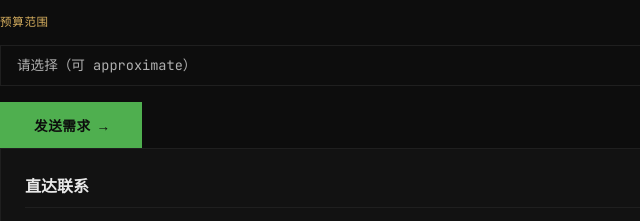
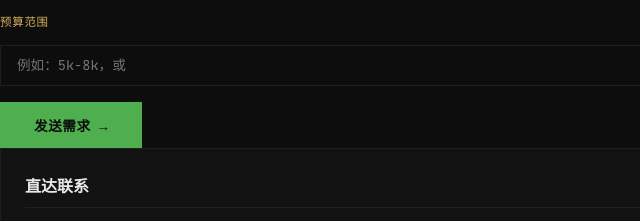
Before and after one commit to 3432926599-cyber/supersuperchik-home, a website: page index.html in a window 1280 px wide. Shown: the part 5850-6071 px from the top of the page, 0-640 px from the left. Drawn offline with Linux system fonts and the light colour scheme.

Commit message:
fix: 预算改为自由输入

```diff
--- a/index.html
+++ b/index.html
@@ -2582,14 +2582,7 @@
           <label>项目描述</label>
           <textarea name="project" placeholder="新项目：海外SaaS / 小程序 / H5传播页？还是烂尾接手：原项目卡在哪了？目标用户是谁？" required></textarea>
           <label>预算范围</label>
-          <select name="budget">
-            <option value="">请选择（可 approximate）</option>
-            <option value="< 3k">&lt; 3,000</option>
-            <option value="3k-10k">3,000 - 10,000</option>
-            <option value="10k-30k">10,000 - 30,000</option>
-            <option value="> 30k">&gt; 30,000</option>
-            <option value="聊聊再说">聊聊再说，不确定</option>
-          </select>
+          <input type="text" name="budget" placeholder="例如：5k-8k，或"聊聊再说"">
           <button type="submit" class="form-submit">发送需求 →</button>
         </form>
       </div>
```
